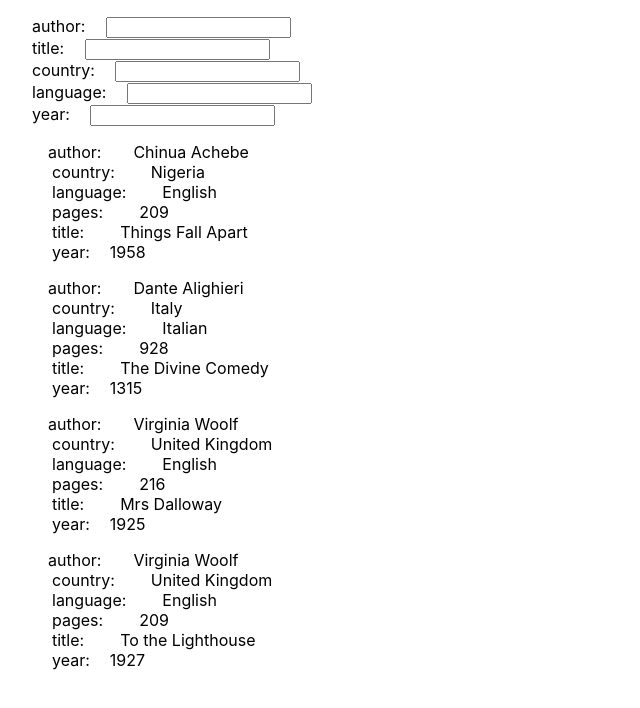
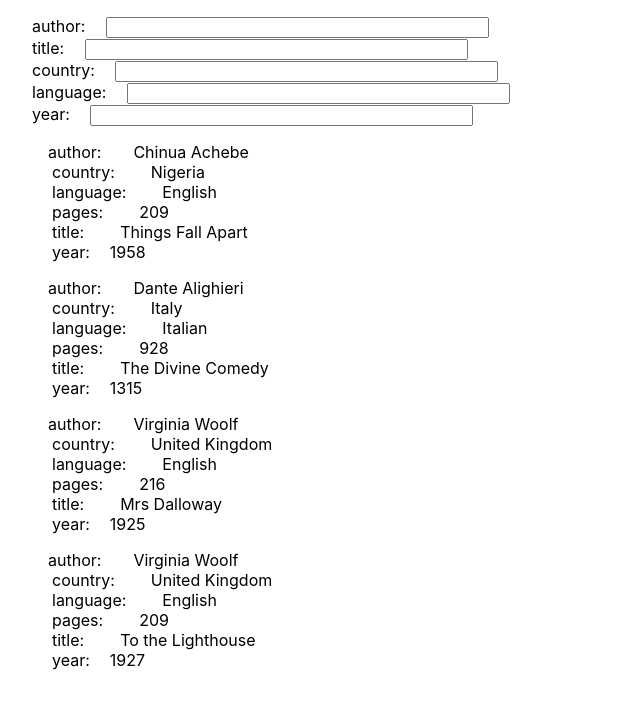
Before and after one commit to WaithakaKariuki/filter-searching, a React (Create React App) app: page / in a window 1280 px wide. Shown: the top 708 px of the page, without its empty margins (0-640 px from the left). Built offline with nearby package versions, Linux system fonts and the light colour scheme.

Commit message:
add styling to inputs

```diff
--- a/src/components/BookSearch.jsx
+++ b/src/components/BookSearch.jsx
@@ -43,8 +43,9 @@ const BookSearch = ({books}) => {
   }
   return (
       <div className="main" >
-         <label className="label">author: </label>
+         <label className="label">author:  </label>
           <input
+                  className="input"
                   data-testid="author"
                   type="text"
                   required
@@ -58,6 +59,7 @@ const BookSearch = ({books}) => {
           <label className="label">title:  </label>
           <input
                   data-testid="title"
+                  className="input"
                   type="text"
                   required
                   onChange={(e)=>{
@@ -70,6 +72,7 @@ const BookSearch = ({books}) => {
           <input
 
                   data-testid="country"
+                  className="input"
                   type="search"
                   required
                   onChange={(e)=>{
@@ -81,6 +84,7 @@ const BookSearch = ({books}) => {
           <label className="label">language: </label>
           <input
                   data-testid="language"
+                  className="input"
                   type="text"
                   required
                   onChange={(e)=>{
@@ -92,6 +96,7 @@ const BookSearch = ({books}) => {
           <label className="label">year: </label>
           <input
                   data-testid="year"
+                  className="input"
                   type="text"
                   required
                   onChange={(e)=>{
--- a/src/components/styles.css
+++ b/src/components/styles.css
@@ -28,3 +28,6 @@
   .year{
     padding-top: 20px;
   }
+.input{
+    padding-left: 200px;
+}
```
